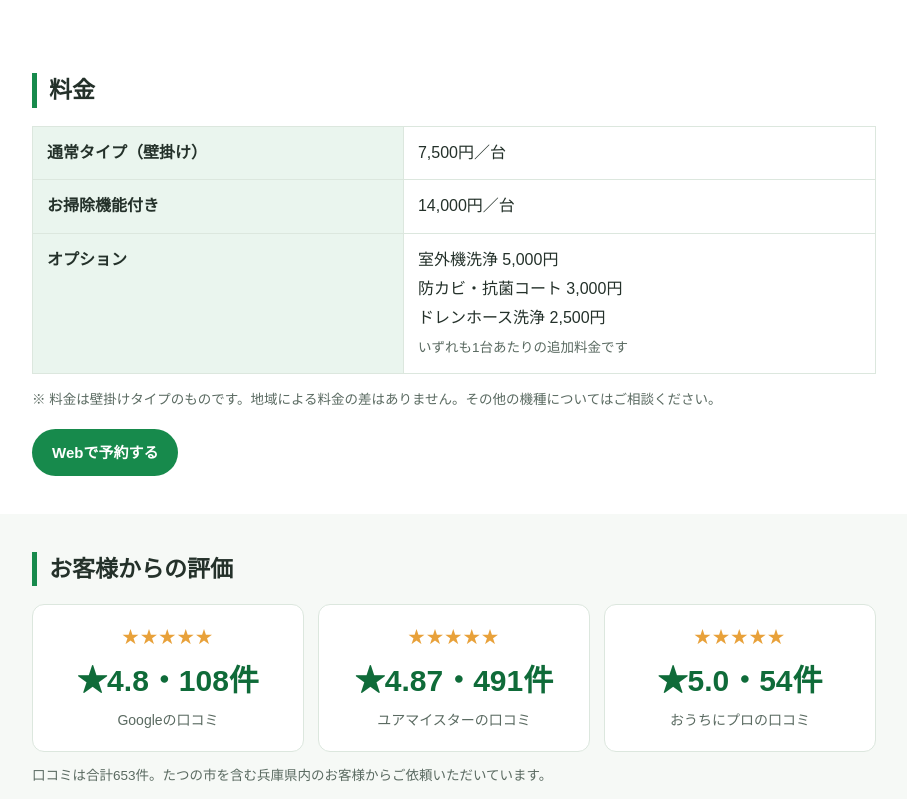
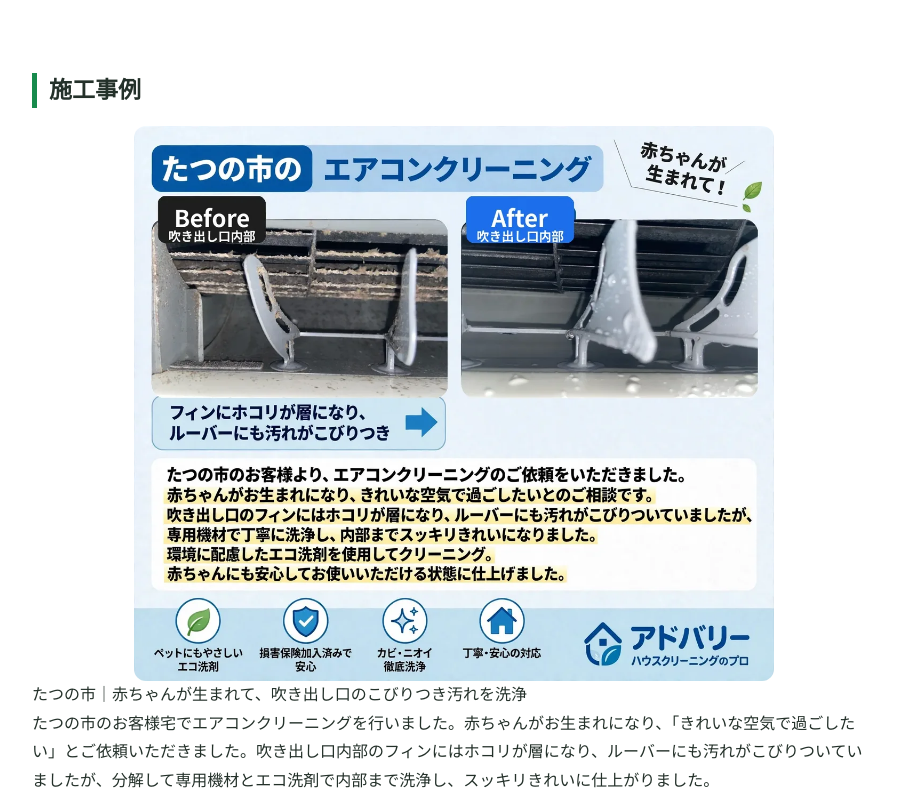
Before and after one commit to adobarry0801-max/adobarry0801-max.github.io, a plain HTML site: page lp/tatsuno/index.html in a window 1280 px wide. Shown: the part 3685-4484 px from the top of the page, without its empty margins (186-1093 px from the left). Drawn offline with Linux system fonts and the light colour scheme.

Commit message:
たつの市LPに実際の施工事例セクションを追加

```diff
--- a/lp/tatsuno/index.html
+++ b/lp/tatsuno/index.html
@@ -289,6 +289,18 @@ footer.site{padding:26px 0 10px;font-size:13px;color:var(--sub);text-align:cente
   </div>
 </section>
 
+
+<section id="case">
+  <div class="wrap">
+    <h2>施工事例</h2>
+    <figure>
+      <img src="../img/case-tatsuno.webp" alt="たつの市｜赤ちゃんが生まれて、吹き出し口のこびりつき汚れを洗浄（実際の施工事例）" width="1200" height="1041" loading="lazy" style="width:100%;max-width:640px;height:auto;display:block;margin:0 auto;border-radius:12px">
+      <figcaption>たつの市｜赤ちゃんが生まれて、吹き出し口のこびりつき汚れを洗浄</figcaption>
+    </figure>
+    <p>たつの市のお客様宅でエアコンクリーニングを行いました。赤ちゃんがお生まれになり、「きれいな空気で過ごしたい」とご依頼いただきました。吹き出し口内部のフィンにはホコリが層になり、ルーバーにも汚れがこびりついていましたが、分解して専用機材とエコ洗剤で内部まで洗浄し、スッキリきれいに仕上がりました。</p>
+  </div>
+</section>
+
 <section id="price">
   <div class="wrap">
     <h2>料金</h2>
```
